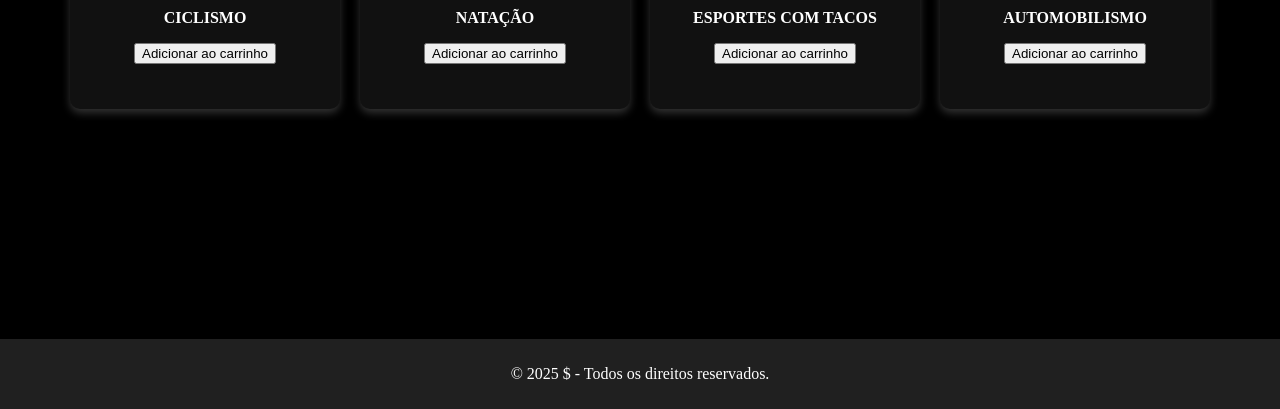
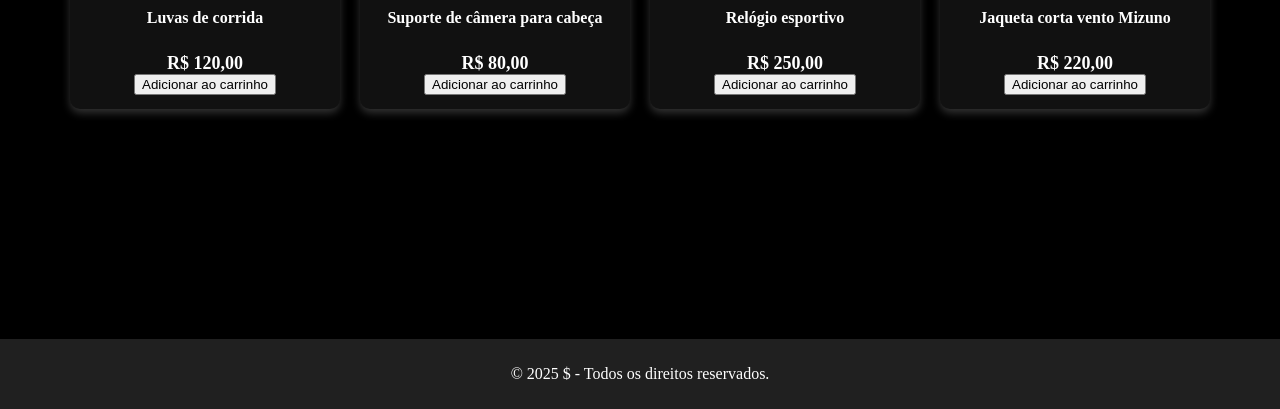
Before and after one commit to JoseEzequiel7/projetoPSI, a Flask app: page /categorias/automobilismo in a window 1280 px wide. Shown: the part 771-1180 px from the top of the page. Run offline with Flask 3, Linux system fonts and the light colour scheme.

Commit message:
Update auto.html

```diff
--- a/templates/auto.html
+++ b/templates/auto.html
@@ -47,48 +47,56 @@
 
         <div class="sidebar">
             <div class="cards">
-                <img src="{{ url_for('static', filename='Foto/Foto_seção_de_ação.webp') }}" alt="">
-                <p>ROUPAS</p>
+                <img src="{{ url_for('static', filename='imagens/auto/capacete.jpg') }}" alt="Capacete de Automobilismo">
+                <p>Capacete Senna Bell</p>
+                <div class="preco">R$ 1500,00</div>
                 <center>
                     <form action="{{ url_for('add_to_cart') }}" method="post">
-                        <input type="hidden" name="product_image" value="{{ url_for('static', filename='Foto/Foto_seção_de_ação.webp') }}">
-                        <input type="hidden" name="product_description" value="ROUPAS">
+                        <input type="hidden" name="product_image" value="{{ url_for('static', filename='imagens/auto/capacete.jpg') }}">
+                        <input type="hidden" name="product_description" value="Capacete Senna Bell">
+                        <input type="hidden" name="product_price" value="R$ 1500,00">
                         <button type="submit">Adicionar ao carrinho</button>
                     </form>
                 </center>
             </div>
 
             <div class="cards">
-                <img src="{{ url_for('static', filename='Foto/Foto_seção_de_corrida.webp') }}" alt="">
-                <p>ACESSÓRIOS</p>
+                <img src="{{ url_for('static', filename='imagens/auto/macacao.webp') }}" alt="Macacão de corrida">
+                <p>Macacão de corrida Sparco</p>
+                <div class="preco">R$ 800,00</div>
                 <center>
                     <form action="{{ url_for('add_to_cart') }}" method="post">
-                        <input type="hidden" name="product_image" value="{{ url_for('static', filename='Foto/Foto_seção_de_corrida.webp') }}">
-                        <input type="hidden" name="product_description" value="ACESSÓRIOS">
+                        <input type="hidden" name="product_image" value="{{ url_for('static', filename='imagens/auto/macacao.webp') }}">
+                        <input type="hidden" name="product_description" value="Macacão de corrida Sparco">
+                        <input type="hidden" name="product_price" value="R$ 800,00">
                         <button type="submit">Adicionar ao carrinho</button>
                     </form>
                 </center>
             </div>
 
             <div class="cards">
-                <img src="{{ url_for('static', filename='Foto/Foto_seção_de_basquete.webp') }}" alt="">
-                <p>EQUIPAMENTOS ESPORTIVOS</p>
+                <img src="{{ url_for('static', filename='imagens/auto/volante.png') }}" alt="Volante de corrida">
+                <p>Volante de corrida</p>
+                <div class="preco">R$ 2000,00</div>
                 <center>
                     <form action="{{ url_for('add_to_cart') }}" method="post">
-                        <input type="hidden" name="product_image" value="{{ url_for('static', filename='Foto/Foto_seção_de_basquete.webp') }}">
-                        <input type="hidden" name="product_description" value="EQUIPAMENTOS ESPORTIVOS">
+                        <input type="hidden" name="product_image" value="{{ url_for('static', filename='imagens/auto/volante.png') }}">
+                        <input type="hidden" name="product_description" value="Volante de corrida">
+                        <input type="hidden" name="product_price" value="R$ 2000,00">
                         <button type="submit">Adicionar ao carrinho</button>
                     </form>
                 </center>
             </div>
 
             <div class="cards">
-                <img src="{{ url_for('static', filename='Foto/Foto_seção_de_luta.webp') }}" alt="">
-                <p>VÔLEI</p>
+                <img src="{{ url_for('static', filename='imagens/auto/cinto.webp') }}" alt="Cinto de segurança">
+                <p>Cinto de segurança Takatkb</p>
+                <div class="preco">R$ 350,00</div>
                 <center>
                     <form action="{{ url_for('add_to_cart') }}" method="post">
-                        <input type="hidden" name="product_image" value="{{ url_for('static', filename='Foto/Foto_seção_de_luta.webp') }}">
-                        <input type="hidden" name="product_description" value="VÔLEI">
+                        <input type="hidden" name="product_image" value="{{ url_for('static', filename='imagens/auto/cinto.webp') }}">
+                        <input type="hidden" name="product_description" value="Cinto de segurança Takatkb">
+                        <input type="hidden" name="product_price" value="R$ 350,00">
                         <button type="submit">Adicionar ao carrinho</button>
                     </form>
                 </center>
@@ -97,48 +105,56 @@
 
         <div class="sidebar">
             <div class="cards">
-                <img src="{{ url_for('static', filename='Foto/Foto_seção_de_luta.webp') }}" alt="">
-                <p>CICLISMO</p>
+                <img src="{{ url_for('static', filename='imagens/auto/luvas.jpg') }}" alt="Luvas de corrida">
+                <p>Luvas de corrida</p>
+                <div class="preco">R$ 120,00</div>
                 <center>
                     <form action="{{ url_for('add_to_cart') }}" method="post">
-                        <input type="hidden" name="product_image" value="{{ url_for('static', filename='Foto/Foto_seção_de_luta.webp') }}">
-                        <input type="hidden" name="product_description" value="CICLISMO">
+                        <input type="hidden" name="product_image" value="{{ url_for('static', filename='imagens/auto/luvas.jpg') }}">
+                        <input type="hidden" name="product_description" value="Luvas de corrida">
+                        <input type="hidden" name="product_price" value="R$ 120,00">
                         <button type="submit">Adicionar ao carrinho</button>
                     </form>
                 </center>
             </div>
 
             <div class="cards">
-                <img src="{{ url_for('static', filename='Foto/Foto_seção_de_luta.webp') }}" alt="">
-                <p>NATAÇÃO</p>
+                <img src="{{ url_for('static', filename='imagens/auto/suporte.webp') }}" alt="Suporte de câmera para cabeça">
+                <p>Suporte de câmera para cabeça</p>
+                <div class="preco">R$ 80,00</div>
                 <center>
                     <form action="{{ url_for('add_to_cart') }}" method="post">
-                        <input type="hidden" name="product_image" value="{{ url_for('static', filename='Foto/Foto_seção_de_luta.webp') }}">
-                        <input type="hidden" name="product_description" value="NATAÇÃO">
+                        <input type="hidden" name="product_image" value="{{ url_for('static', filename='imagens/auto/suporte.webp') }}">
+                        <input type="hidden" name="product_description" value="Suporte de câmera para cabeça">
+                        <input type="hidden" name="product_price" value="R$ 80,00">
                         <button type="submit">Adicionar ao carrinho</button>
                     </form>
                 </center>
             </div>
 
             <div class="cards">
-                <img src="{{ url_for('static', filename='Foto/Foto_seção_de_luta.webp') }}" alt="">
-                <p>ESPORTES COM TACOS</p>
+                <img src="{{ url_for('static', filename='imagens/auto/relogio.webp') }}" alt="Relógio esportivo">
+                <p>Relógio esportivo</p>
+                <div class="preco">R$ 250,00</div>
                 <center>
                     <form action="{{ url_for('add_to_cart') }}" method="post">
-                        <input type="hidden" name="product_image" value="{{ url_for('static', filename='Foto/Foto_seção_de_luta.webp') }}">
-                        <input type="hidden" name="product_description" value="ESPORTES COM TACOS">
+                        <input type="hidden" name="product_image" value="{{ url_for('static', filename='imagens/auto/relogio.webp') }}">
+                        <input type="hidden" name="product_description" value="Relógio esportivo">
+                        <input type="hidden" name="product_price" value="R$ 250,00">
                         <button type="submit">Adicionar ao carrinho</button>
                     </form>
                 </center>
             </div>
 
             <div class="cards">
-                <img src="{{ url_for('static', filename='Foto/Foto_seção_de_luta.webp') }}" alt="">
-                <p>AUTOMOBILISMO</p>
+                <img src="{{ url_for('static', filename='imagens/auto/jaqueta.webp') }}" alt="Jaqueta corta vento">
+                <p>Jaqueta corta vento Mizuno</p>
+                <div class="preco">R$ 220,00</div>
                 <center>
                     <form action="{{ url_for('add_to_cart') }}" method="post">
-                        <input type="hidden" name="product_image" value="{{ url_for('static', filename='Foto/Foto_seção_de_luta.webp') }}">
-                        <input type="hidden" name="product_description" value="AUTOMOBILISMO">
+                        <input type="hidden" name="product_image" value="{{ url_for('static', filename='imagens/auto/jaqueta.webp') }}">
+                        <input type="hidden" name="product_description" value="Jaqueta corta vento Mizuno">
+                        <input type="hidden" name="product_price" value="R$ 220,00">
                         <button type="submit">Adicionar ao carrinho</button>
                     </form>
                 </center>
```
